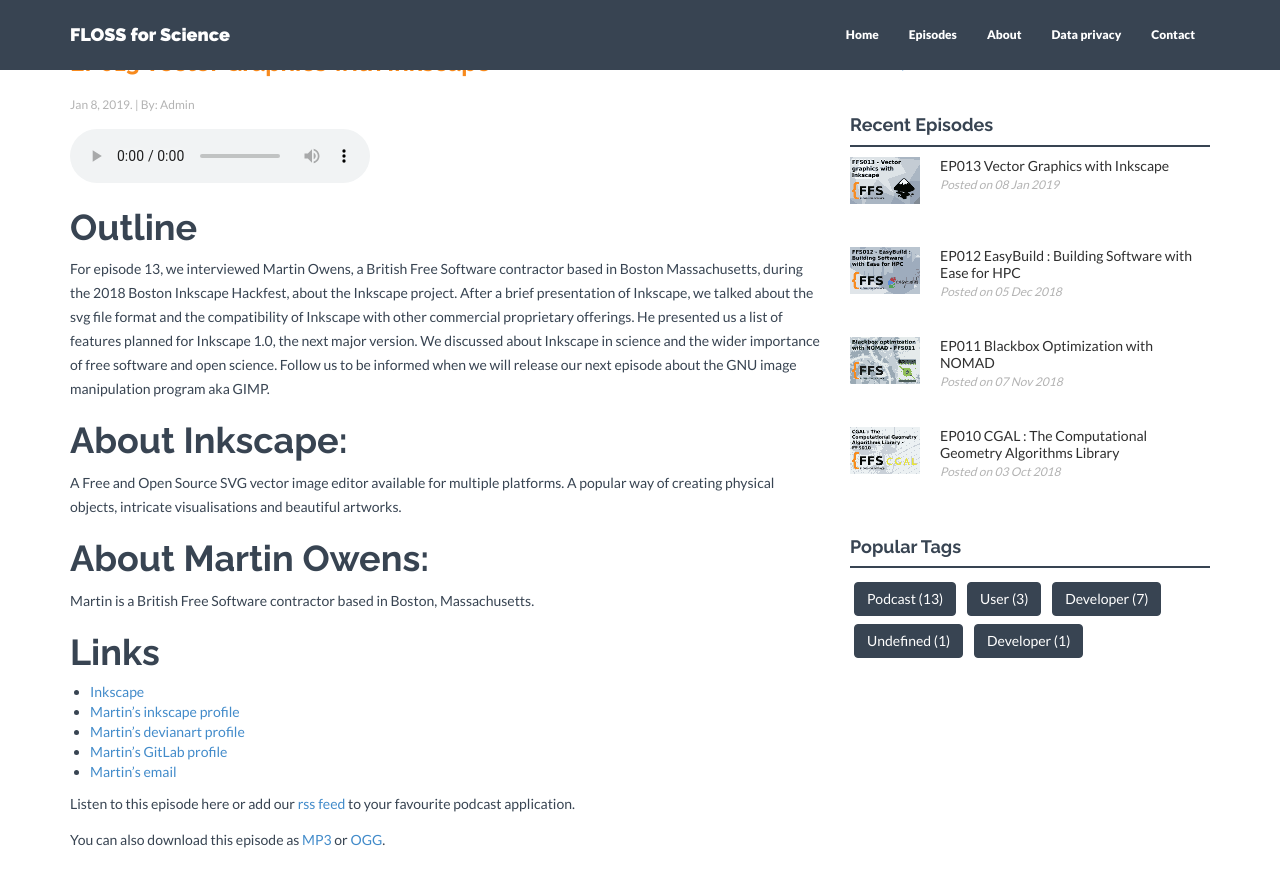
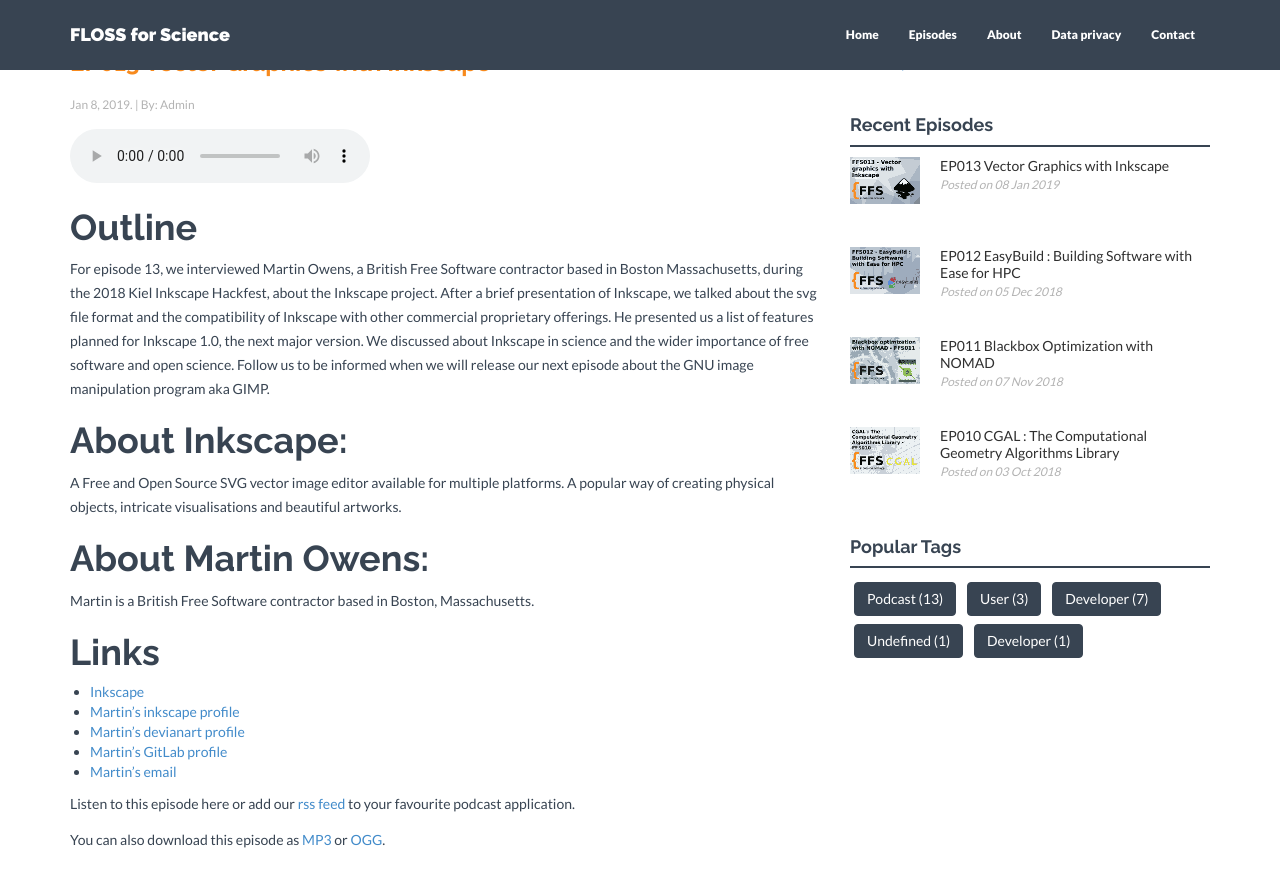
Before and after one commit to FLOSSforScience/FLOSSforScience.github.io, a Jekyll site: the page built from _posts/2019-01-01-season-2-episode-1.markdown, in a window 1280 px wide and 900 px high, scrolled down 726 px. Shown: the top 887 px of the window. Built offline with Jekyll 4.4.1, drawn with Linux system fonts in a browser that asks for light colours; nearby versions of some CDN libraries.

Commit message:
Correction to the location of the hackfest

```diff
--- a/_posts/2019-01-01-season-2-episode-1.markdown
+++ b/_posts/2019-01-01-season-2-episode-1.markdown
@@ -38,7 +38,7 @@
 podcast_subtitle: An interview with Martin Owens
 #Description of the podcast
 podcast_description: |
-  For episode 13, we interviewed Martin Owens, a British Free Software contractor based in Boston Massachusetts, during the 2018 Boston Inkscape Hackfest, about the Inkscape project. After a brief presentation of Inkscape, we talked about the svg file format and the compatibility of Inkscape with other commercial proprietary offerings. He presented us a list of features planned for Inkscape 1.0, the next major version. We discussed about Inkscape in science and the wider importance of free software and open science. Follow us to be informed when we will release our next episode about the GNU image manipulation program aka GIMP.
+  For episode 13, we interviewed Martin Owens, a British Free Software contractor based in Boston Massachusetts, during the 2018 Kiel Inkscape Hackfest, about the Inkscape project. After a brief presentation of Inkscape, we talked about the svg file format and the compatibility of Inkscape with other commercial proprietary offerings. He presented us a list of features planned for Inkscape 1.0, the next major version. We discussed about Inkscape in science and the wider importance of free software and open science. Follow us to be informed when we will release our next episode about the GNU image manipulation program aka GIMP.
 ---
 
 <audio controls>
@@ -49,7 +49,7 @@
 
 # Outline
 
-For episode 13, we interviewed Martin Owens, a British Free Software contractor based in Boston Massachusetts, during the 2018 Boston Inkscape Hackfest, about the Inkscape project. After a brief presentation of Inkscape, we talked about the svg file format and the compatibility of Inkscape with other commercial proprietary offerings. He presented us a list of features planned for Inkscape 1.0, the next major version. We discussed about Inkscape in science and the wider importance of free software and open science. Follow us to be informed when we will release our next episode about the GNU image manipulation program aka GIMP.
+For episode 13, we interviewed Martin Owens, a British Free Software contractor based in Boston Massachusetts, during the 2018 Kiel Inkscape Hackfest, about the Inkscape project. After a brief presentation of Inkscape, we talked about the svg file format and the compatibility of Inkscape with other commercial proprietary offerings. He presented us a list of features planned for Inkscape 1.0, the next major version. We discussed about Inkscape in science and the wider importance of free software and open science. Follow us to be informed when we will release our next episode about the GNU image manipulation program aka GIMP.
 
 # About Inkscape:
 
```
